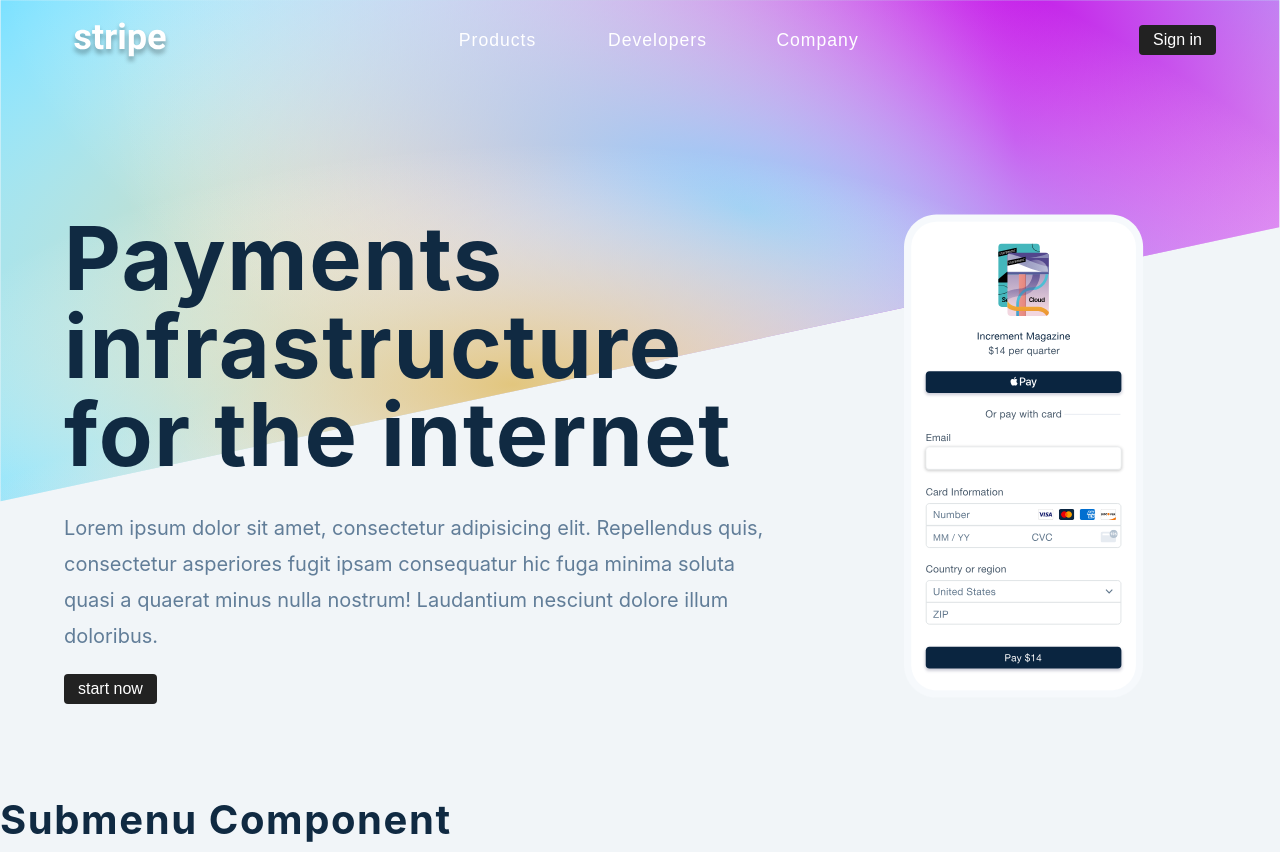
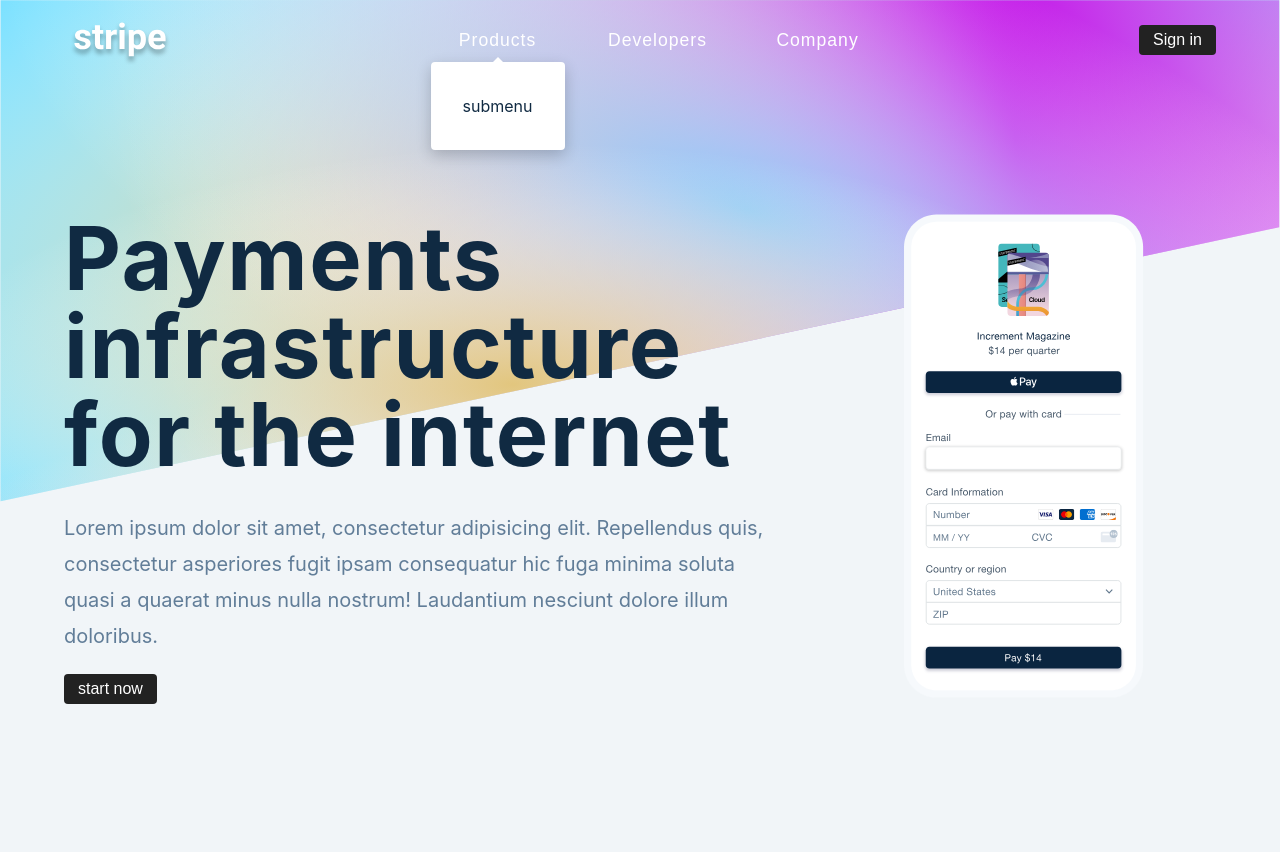
Before and after one commit to meyoh-23/context-api, a React (Create React App) app: page / in a window 1280 px wide. Both pictures are taken after a click on the button "Products". After the commit the page ends 800 px from the top, so only its background shows below. Built offline with nearby package versions, Linux system fonts and the light colour scheme.

Commit message:
dynamic position of the submenu

```diff
--- a/src/Navbar.js
+++ b/src/Navbar.js
@@ -4,7 +4,16 @@
 import { useGlobalContext } from './context'
 
 const Navbar = () => {
-  const {openSidebar, openSubmenu, closeSubmenu} = useGlobalContext()
+  const {openSidebar, openSubmenu, closeSubmenu} = useGlobalContext();
+
+  const displaySubmenu = (e) => {
+    const page = e.target.textContent;
+    const tempBtn = e.target.getBoundingClientRect();
+    const center = (tempBtn.left + tempBtn.right) /2 ;
+    const bottom = tempBtn.bottom - 3;
+    openSubmenu(page, {center, bottom});
+  }
+
   return <nav className='nav'>
     <div className="nav-center">
       <div className="nav-header">
@@ -14,13 +23,13 @@
           </button>
       </div>
       <ul className='nav-links'>
-          <li><button className='link-btn'>products</button></li>
-          <li><button className='link-btn'>developers</button></li>
-          <li><button className='link-btn'>company</button></li>
+          <li><button className='link-btn' onMouseOver={displaySubmenu}>products</button></li>
+          <li><button className='link-btn' onMouseOver={displaySubmenu}>developers</button></li>
+          <li><button className='link-btn' onMouseOver={displaySubmenu}>company</button></li>
       </ul>
       <button className='btn signin-btn'>Sign in</button>
     </div>
   </nav>
 }
 
-export default Navbar
+export default Navbar;
--- a/src/Submenu.js
+++ b/src/Submenu.js
@@ -1,7 +1,20 @@
-import React, { useState, useRef, useEffect } from 'react'
+import React, { useState, useRef, useEffect } from 'react';
+import { useGlobalContext } from './context';
 
 const Submenu = () => {
-  return <h2>submenu component</h2>
+  const {isSubmenuOPen, location} = useGlobalContext();
+  const container = useRef(null);
+
+  useEffect(()=>{
+    const submenu =container.current;
+    const {center, bottom} = location;
+    submenu.style.left = `${center}px`;
+    submenu.style.top = `${bottom}px`;
+  },[location])
+
+  return <aside className={`${isSubmenuOPen ? 'submenu show' : 'submenu'}`} ref={container}>
+    submenu
+    </aside>
 }
 
-export default Submenu
+export default Submenu;
--- a/src/context.js
+++ b/src/context.js
@@ -4,9 +4,9 @@
 const AppContext = React.createContext();
 
 export const AppProvider = ({children}) => {
-    const [isSidebarOpen, setIsSidebarOpen] = useState(true);
-    const [isSubmenuOPen, setIsSubmenuOPen] = useState(true);
-
+    const [isSidebarOpen, setIsSidebarOpen] = useState(false);
+    const [isSubmenuOPen, setIsSubmenuOPen] = useState(false);
+    const [location, setLocation] = useState({})
 
     const openSidebar = () => {
         setIsSidebarOpen(true);
@@ -16,7 +16,8 @@
         setIsSidebarOpen(false);
     }
 
-    const openSubmenu =() => {
+    const openSubmenu =(text, coordinates) => {
+        setLocation(coordinates);
         setIsSubmenuOPen(true);
     }
 
@@ -30,7 +31,8 @@
         openSubmenu,
         openSidebar,
         closeSubmenu,
-        closeSidebar
+        closeSidebar,
+        location,
         }}
         >
         {children}
```
